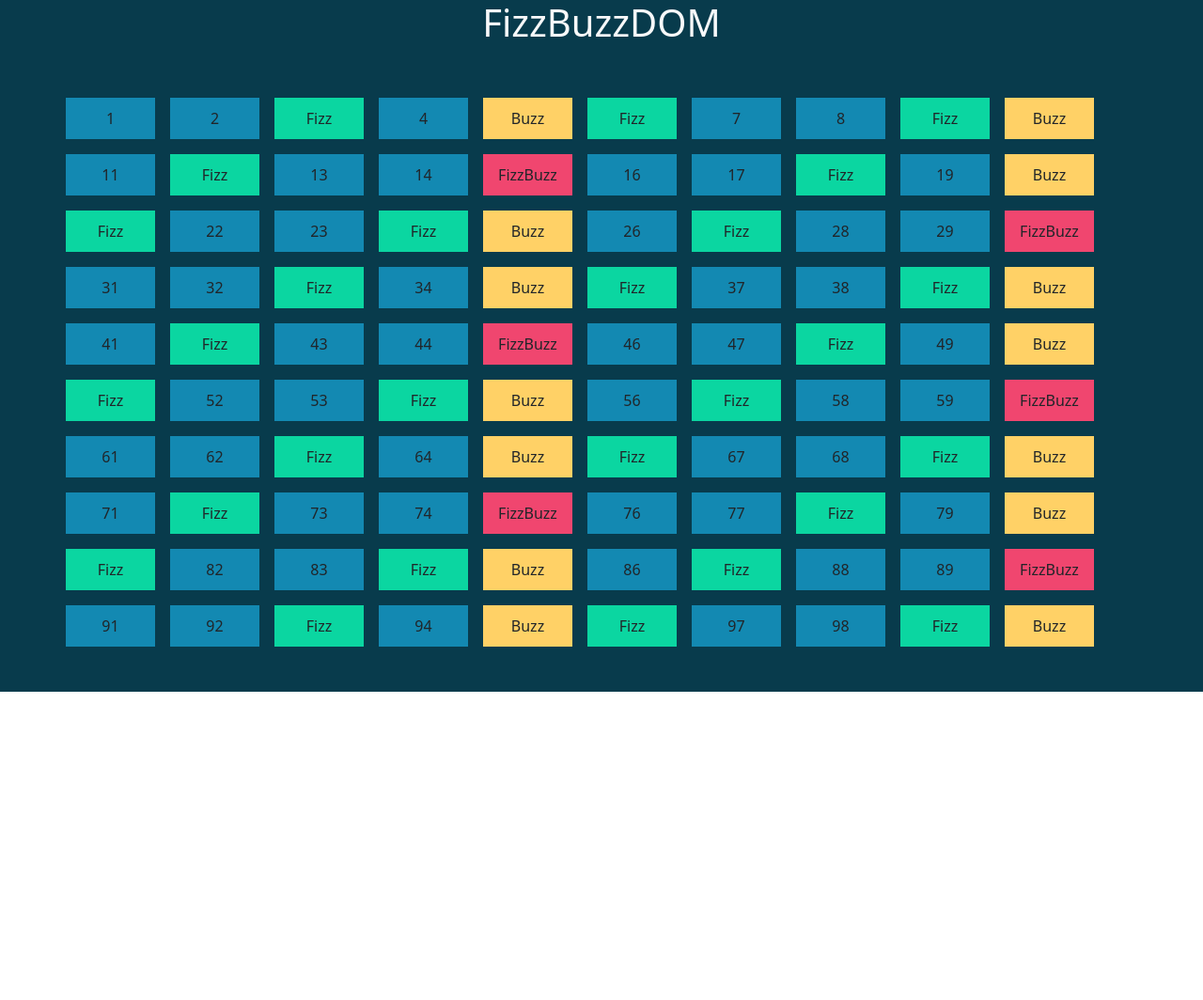
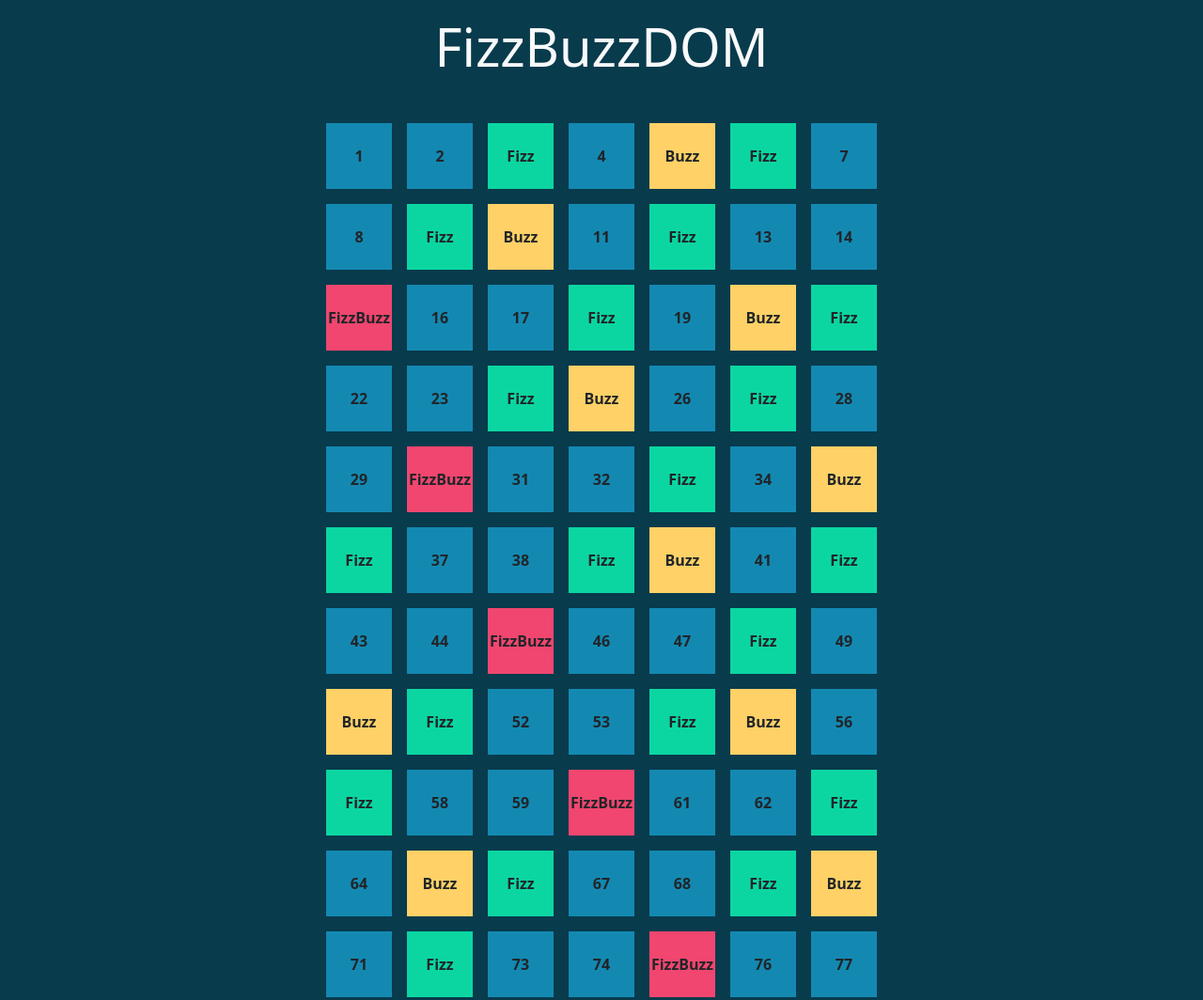
Before and after one commit to Spud97/js-fizzbuzzdom, a plain HTML site: page index.html in a window 1280 px wide. Shown: the top 1064 px of the page at 94% size. Before the commit the page ends 800 px from the top, so only its background shows below. Drawn offline with nearby package versions, Linux system fonts and the light colour scheme.

Commit message:
illuminazione

```diff
--- a/css/style.css
+++ b/css/style.css
@@ -2,13 +2,24 @@
   background-color: #083b4c;
 }
 
+.font-title {
+  font-size: 3.5rem;
+}
+
 .square {
+  height: 70px;
+  width: 70px;
   text-align: center;
   padding: 10px 0px;
+  margin: 0.5rem;
+  display: flex;
+  align-items: center;
+  justify-content: center;
+  font-weight: bold;
 }
 
-.my-gap {
-  gap: 1rem;
+.fit {
+  width: fit-content;
 }
 
 .standard-color{
--- a/index.html
+++ b/index.html
@@ -15,10 +15,8 @@
   </head>
   <body>
     <main class="bg-jumbo">
-      <h1 class="text-light text-center">FizzBuzzDOM</h1>
-      <div class="container d-flex flex-wrap py-5">
-        <div class="row my-gap"></div>
-      </div>
+      <h1 class="text-light text-center font-title pt-3">FizzBuzzDOM</h1>
+      <div class="container fit py-2"></div>
     </main>
     <script src="js/main.js"></script>
   </body>
--- a/js/main.js
+++ b/js/main.js
@@ -1,4 +1,4 @@
-const row = document.querySelector(".row");
+const container = document.querySelector(".container");
 let printHtml;
 
 for (let i = 1; i <= 100; i++) {
@@ -19,7 +19,13 @@ for (let i = 1; i <= 100; i++) {
     printHtml = i;
     classColor = "standard-color";
   }
-  row.innerHTML += `<div class="col-1 px-0">
-                      <div class="square ${classColor}">${printHtml}</div>
-                    </div>`;
+
+  if (i === 1 || i % 7 === 1) {
+    container.innerHTML += `<br/>`;
+  }
+
+  container.innerHTML += `<div class="d-inline-block px-0">
+  <div class="square ${classColor}">${printHtml}</div>
+</div>`;
+
 }
```
